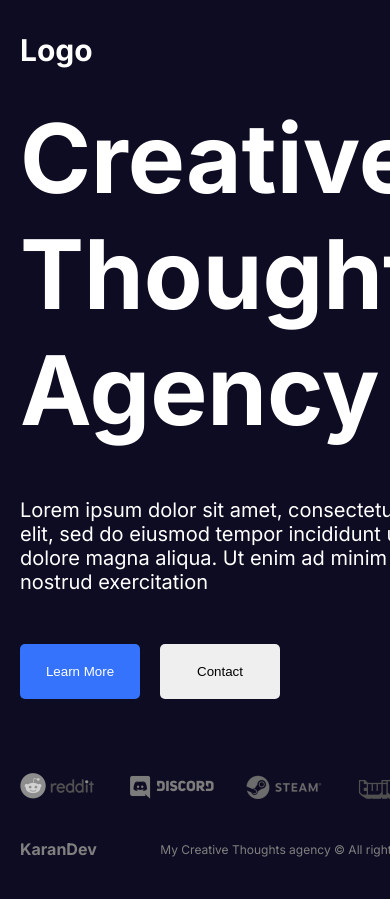
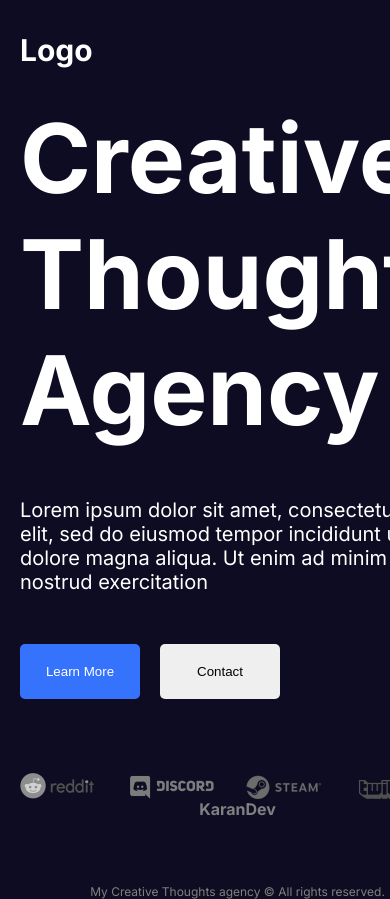
Before and after one commit to KaranGulve4342/fullstack, a Next.js app: page / in a window 390 px wide. Shown: the top 899 px of the page. Built offline with nearby package versions, Linux system fonts and the light colour scheme.

Commit message:
added files

```diff
--- a/src/components/footer/footer.module.css
+++ b/src/components/footer/footer.module.css
@@ -14,3 +14,11 @@
 .text{
     font-size: 12px;
 }
+
+@media (max-width:768px){
+    .container{
+        flex-direction: column;
+        align-items: center;
+        justify-content: space-between;
+    }
+}
```
Also changed, not shown: src/components/clientSideProviderTest.jsx (added).
